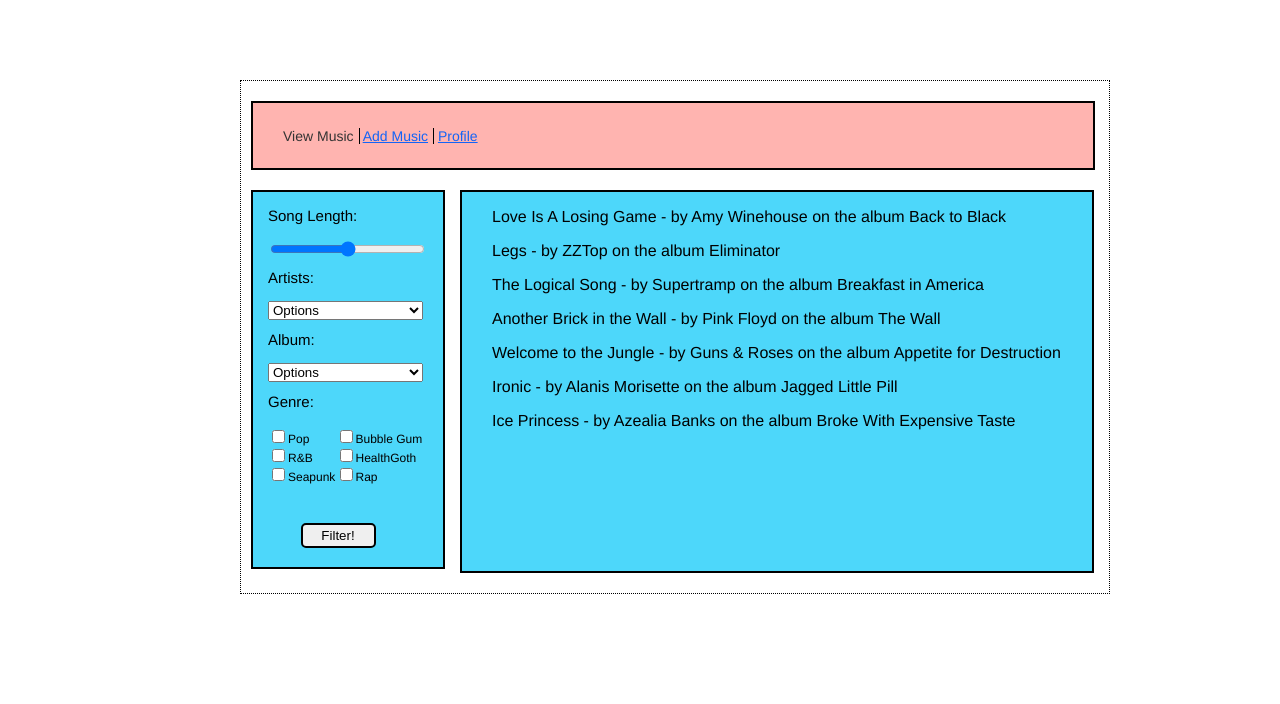
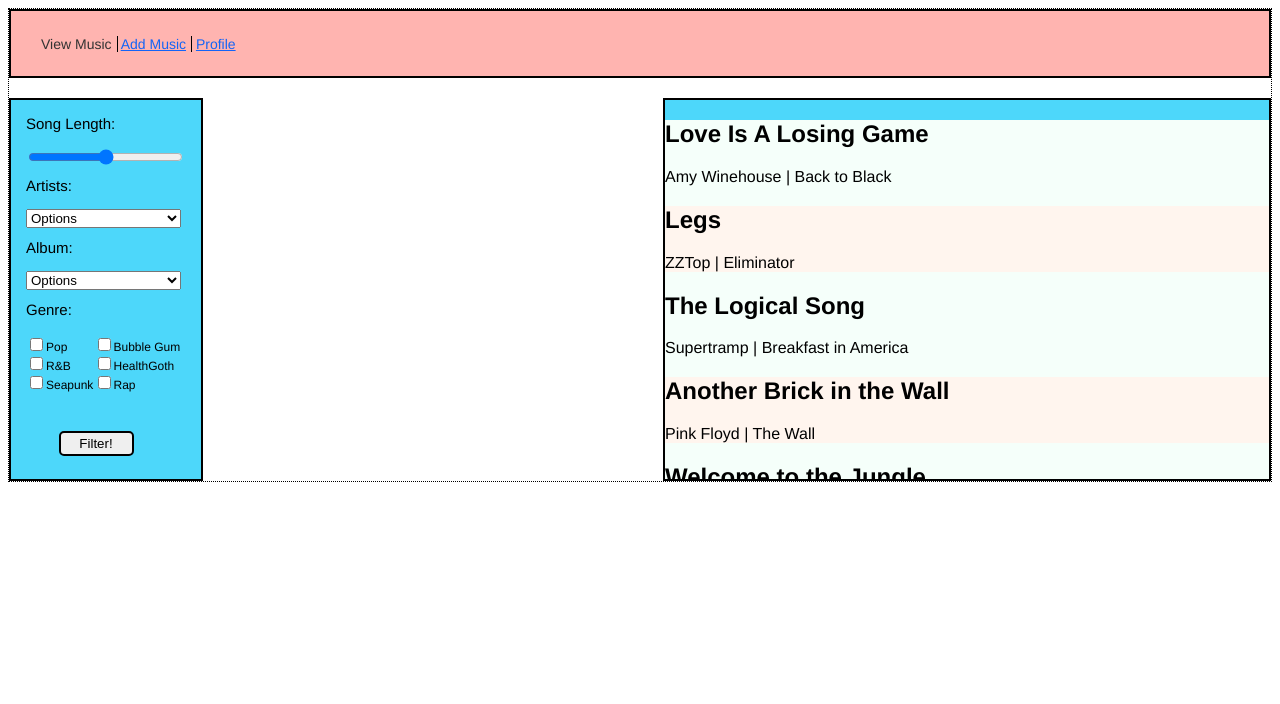
Before and after one commit to itdoesnmakesense/music-history, a plain HTML site: page index.html in a window 1280 px wide. Drawn offline with Linux system fonts and the light colour scheme.

Commit message:
major changes made. html cleaned up. completed part 3 homework. css has flex

```diff
--- a/index.html
+++ b/index.html
@@ -6,7 +6,7 @@
       <link rel="stylesheet" type="text/css" href="responsive.css">
       <title>Music Player</title>
     </head>
-  <div id="page" id="main">
+  <body id="page">
           <header class="main-content">
             <div id="nav-list">
               <nav class="nav-content">
@@ -16,7 +16,7 @@
               </nav>
             </div>
           </header>
-  <body>
+    <div id="blue-container">
             <div id="options-box">
                 <section id="primary">
                     <div class="options-text">
@@ -62,7 +62,6 @@
                                 <li><input class="padding" type="checkbox">Seapunk</li>
                               </ul>
                             </div>
-
                             <div id="column-two">
                               <ul>
                                 <li><input class="padding" type="checkbox">Bubble Gum</li>
@@ -76,53 +75,11 @@
                     </div>
                 </section>
             </div>
-    <div id="songs-content" id="secondary" class="java-styling">
-
-      <!-- <div id="content-padding">
-        <div id="song-name">
-          <p>Ice Princess</p>
+            <div id="songs-content">
+                <div id="actual-songs"class="java-styling">
                 </div>
-        <div id="name-list">
-          <ul class="group-list">
-            <li class="list-padding border-right"><p>Azealia Banks</p></li>
-            <li class="list-padding border-right"><p>Broke With Expensive Taste</p></li>
-            <li class="list-padding"><p>Seapunk Rap</p></li>
-          </ul>
             </div>
-        <div id="song-name">
-          <p>I Like</p>
-        </div>
-        <div id="name-list">
-          <ul>
-            <li class="list-padding border-right"><p>Tink</p></li>
-            <li class="list-padding border-right"><p>TBD</p></li>
-            <li class="list-padding"><p>Sad Gal R&amp;B</p></li>
-          </ul>
-        </div>
-        <div id="song-name">
-          <p>What's It Gonna Be</p>
-        </div>
-        <div id="name-list">
-          <ul>
-            <li class="list-padding border-right"><p>Beyonce</p></li>
-            <li class="list-padding border-right"><p>B-sides</p></li>
-            <li class="list-padding"><p>Fina steal ya man R&amp;B</p></li>
-          </ul>
-        </div>
-        <div id="song-name">
-          <p>Heavy Metal &amp; Reflective</p>
-        </div>
-        <div id="name-list">
-          <ul>
-            <li class="list-padding border-right"><p>Azealia Banks</p></li>
-            <li class="list-padding border-right"><p>BWET</p></li>
-            <li class="list-padding"><p>Mean Muggin Rap</p></li>
-          </ul>
-        </div>
-
-      </div> -->
     </div>
     <script type="text/javascript" src="music.js"></script>
   </body>
-  </div>
 </html>
--- a/music.js
+++ b/music.js
@@ -9,7 +9,7 @@
 songs.unshift("Love Is A Losing Game > by Amy Winehouse on the album Back to Black");
 songs.push("Ice Princess > by Azealia Banks on the album Broke With Expensive Taste");
 for (var i = 0; i <= songs.length; i++) {
-	var revision = songs[i].replace(">", "-").replace("*", "").replace("@", "").replace("(", "").replace("!", "");
-	var music = document.getElementById("songs-content");
-	music.innerHTML += "<p>" + revision + "</p>";
+	var revision = songs[i].replace("> by", "</h2><p>").replace("on the album","|").replace("*", "").replace("@", "").replace("(", "").replace("!", "");
+	var music = document.getElementById("actual-songs");
+	music.innerHTML += "<div class='java-styling'><span><h2>" + revision + "</p></span></div>";
 }
--- a/responsive.css
+++ b/responsive.css
@@ -15,11 +15,15 @@
   		float:right;
   	}
 
-
+    #blue-container {
+      width: 100%;
+    }
 
 }
 
 
 @media screen and (min-width:660px){
-
+	#blue-container {
+      width: 100%;
+    }
 }
--- a/style.css
+++ b/style.css
@@ -2,21 +2,26 @@
 #page{
   font-family:  'Helvetica Neue', Helvetica, Arial, sans-serif;
   border: 1px dotted black;
-  position: fixed;
-  top: 10%;
-  left: 50%;
-  margin-left: -400px;
+  display:flex;
+  flex-wrap: wrap;
+  flex-direction: column;
+  /*max-width: 53.500em;
+  width: 100%;*/
+  /*justify-content: auto;*/
 
 }
 .main-content {
   border: 2px solid black;
   background-color: #FFB4B0;
   padding:20px 20px;
-  margin-top: 20px;
+ /* margin-top: 20px;
   margin-right: 10px;
-  margin-left: 10px;
-  width:800px;
+  margin-left: 10px;*/
+  /*max-width: 100%;*/
+  /*width: 50.750em;*/
   height:25px;
+  display: block;
+  /*flex-grow: 8;*/
 }
 
 .nav-content  {
@@ -40,20 +45,33 @@
   padding-right: 5px;
 }
 
+#blue-container {
+  /*border: 3px dotted black;*/
+  /*flex-direction: row;*/
+  width: 100%;
+  height: 100%;
+
+}
+
 
 /* Left Section */
 
 #options-box {
   border: 2px solid black;
-  min-width: 190px;
-  height: 375px;
+  max-width: 11.875em;
+  max-height: 100%;
+  width: 100%;
+  height: 23.688em;
   margin-top: 20px;
-  margin-left: 10px;
-  margin-right: 0px;
+  margin-bottom: 0px;
+/*  margin-left: 10px;
+  margin-right: 0px;*/
   background-color: #4DD7FA;
+  display: inline-block;
   float:left;
+  /*flex-grow:2;*/
+}
 
-}
 .options-text {
   margin-left: 15px;
   font-size: 15px;
@@ -105,10 +123,6 @@
   white-space: nowrap;
 }
 
-#padding{
-
-
-}
  #button-id {
   width: 110px;
   height:25px;
@@ -143,62 +157,30 @@
 
 #songs-content {
   border: 2px solid black;
-  width: 37.500em;
+  max-width: 37.750em;
+  max-height: 100%;
+  width: 100%;
   height: 23.688em;
-  margin:20px 15px 20px 15px;
-  /* margin-left: 15px; */
-  padding-left: 30px;
+  margin-top:20px;
+  margin-left: 10px;
+  /*padding-left: 30px;*/
   background-color: #4DD7FA;
-  float: left;
-
-}
-/* #content-padding{
-  padding:5px 5px 20px 5px;
-  margin: 10px 10px 10px 10px;
-  position: absolute;
- height: 200px;
-  padding-bottom: 20px;
-} */
-#song-name p{
-  width:auto;
-  height: auto;
-  border: 1px dotted black;
-  /* display: table-cell; */
-  text-align: left;
-  vertical-align: middle;
-  line-height: 30px;
-  color: #785616;
-  font-size: 20px;
-  display: block;
-  margin-bottom: 0px;
-  margin-left: -10px;
-  /* clear: float; */
-}
-#name-list{
-  /* margin-left:-55px; */
-}
-
-#name-list li {
-  border: 1px dotted black;
-  margin-top:-20px;
-  font-size: 14px;
-  width: auto;
-  line-height: .5px;
-  /* display: table-cell; */
-  color: black;
-  /* text-align: ; */
-  display: inline-block;
-  /* overflow: hidden; */
-
-}
-.list-padding{
-  padding-left: 10px;
+  float: right;
+  overflow: scroll;
+  }
+#actual-songs{
+  /*padding-left: 30px;*/
 }
 
 /*Addin Javascript changes*/
-/*.java-styling {
-  color:red;
-   width: 37.500em;
-  height: 23.688em;
 
-}*/
+}
+#java-styling {
+  display: inline;
+}
+.java-styling:nth-child(2n+0)  {
+  background-color: #FFF5EE;
+}
+.java-styling:nth-of-type(2n+1)  {
+  background-color: #F5FFFA;
+}
```
Lines whose indentation alone changed are shown as unchanged.
